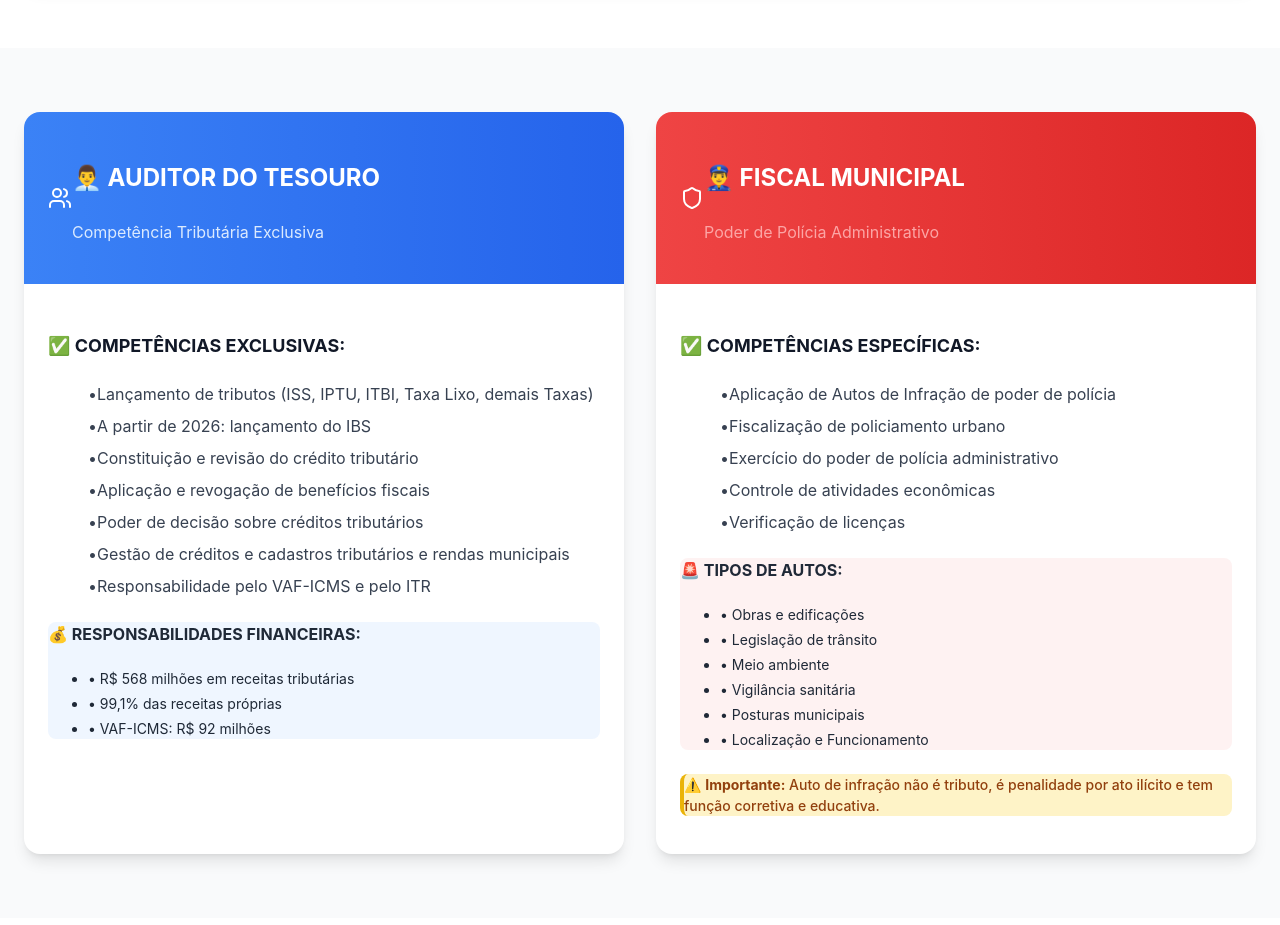
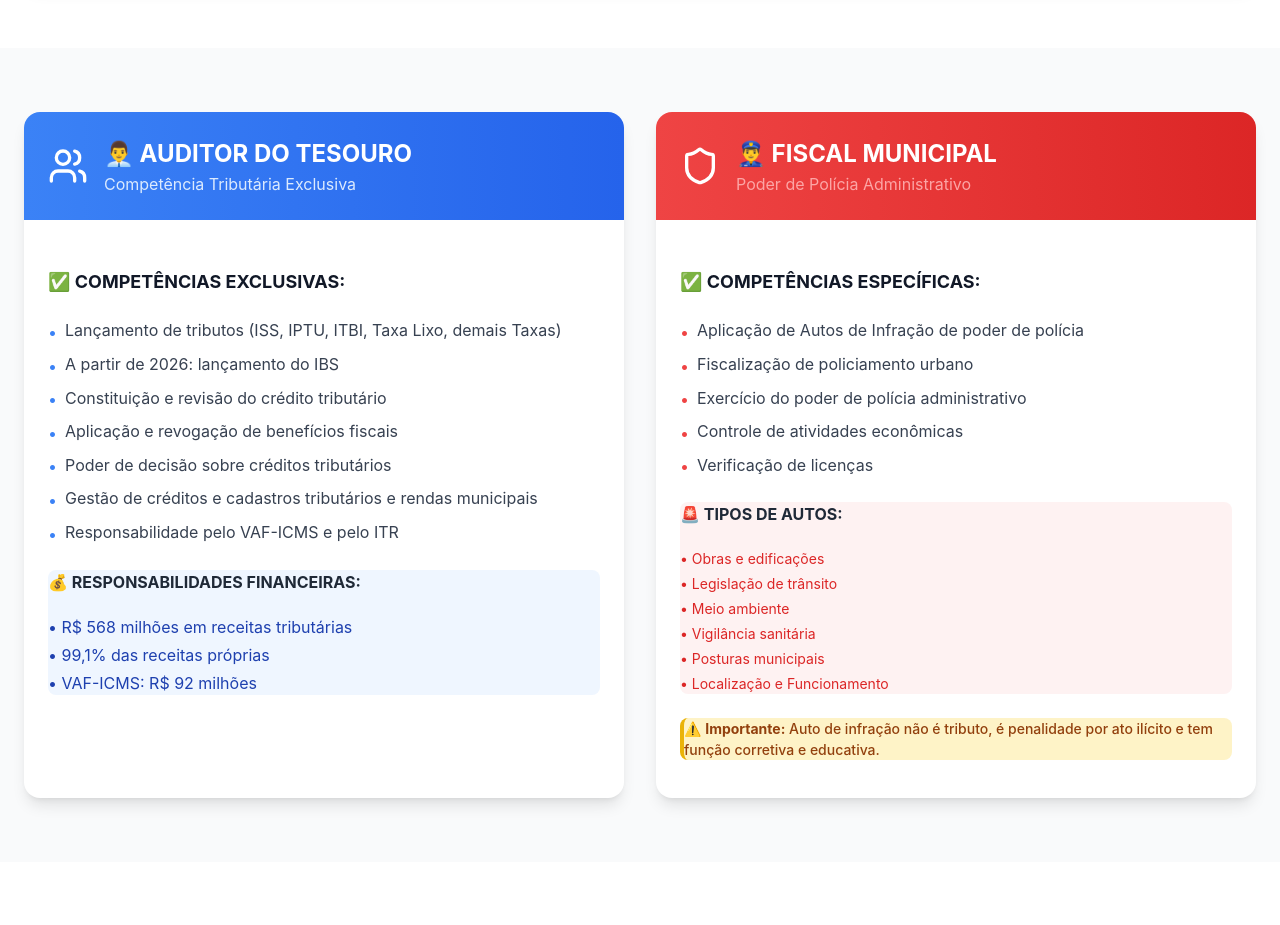
Before and after one commit to RomuloMaltez/cartilha-pmpv, a React (Vite) app: page / in a window 1280 px wide. Shown: the part 2920-3845 px from the top of the page. Built offline with nearby package versions, Linux system fonts and the light colour scheme.

Commit message:
Update v11 CartilhaWebInterativa.jsx

```diff
--- a/src/components/CartilhaWebInterativa.jsx
+++ b/src/components/CartilhaWebInterativa.jsx
@@ -364,11 +364,11 @@ const CartilhaWebInterativa = () => {
                   color: 'white',
                   padding: '1.5rem'
                 }}>
-                  <div className="flex items-center">
-                    <Users className="h-10 w-10 mr-4" />
+                  <div style={{ display: 'flex', alignItems: 'center' }}>
+                    <Users style={{ height: '2.5rem', width: '2.5rem', marginRight: '1rem' }} />
                     <div>
-                      <h3 className="text-2xl font-bold">👨‍💼 AUDITOR DO TESOURO</h3>
-                      <p style={{ color: '#dbeafe' }}>Competência Tributária Exclusiva</p>
+                      <h3 style={{ fontSize: '1.5rem', fontWeight: 'bold', margin: 0 }}>👨‍💼 AUDITOR DO TESOURO</h3>
+                      <p style={{ color: '#dbeafe', margin: 0, fontSize: '1rem' }}>Competência Tributária Exclusiva</p>
                     </div>
                   </div>
                 </div>
@@ -376,33 +376,33 @@ const CartilhaWebInterativa = () => {
                 <div className="p-6">
                   <div className="mb-6">
                     <h4 className="text-lg font-bold text-gray-900 mb-3">✅ COMPETÊNCIAS EXCLUSIVAS:</h4>
-                    <ul className="space-y-2 text-gray-700">
-                      <li className="flex items-start">
-                        <span className="text-blue-500 mr-2">•</span>
+                    <ul style={{ listStyle: 'none', padding: 0, margin: 0 }}>
+                      <li style={{ display: 'flex', alignItems: 'flex-start', marginBottom: '0.5rem', color: '#374151' }}>
+                        <span style={{ color: '#3b82f6', marginRight: '0.5rem', marginTop: '0.1rem' }}>•</span>
                         Lançamento de tributos (ISS, IPTU, ITBI, Taxa Lixo, demais Taxas)
                       </li>
-                      <li className="flex items-start">
-                        <span className="text-blue-500 mr-2">•</span>
+                      <li style={{ display: 'flex', alignItems: 'flex-start', marginBottom: '0.5rem', color: '#374151' }}>
+                        <span style={{ color: '#3b82f6', marginRight: '0.5rem', marginTop: '0.1rem' }}>•</span>
                         A partir de 2026: lançamento do IBS
                       </li>
-                      <li className="flex items-start">
-                        <span className="text-blue-500 mr-2">•</span>
+                      <li style={{ display: 'flex', alignItems: 'flex-start', marginBottom: '0.5rem', color: '#374151' }}>
+                        <span style={{ color: '#3b82f6', marginRight: '0.5rem', marginTop: '0.1rem' }}>•</span>
                         Constituição e revisão do crédito tributário
                       </li>
-                      <li className="flex items-start">
-                        <span className="text-blue-500 mr-2">•</span>
+                      <li style={{ display: 'flex', alignItems: 'flex-start', marginBottom: '0.5rem', color: '#374151' }}>
+                        <span style={{ color: '#3b82f6', marginRight: '0.5rem', marginTop: '0.1rem' }}>•</span>
                         Aplicação e revogação de benefícios fiscais
                       </li>
-                      <li className="flex items-start">
-                        <span className="text-blue-500 mr-2">•</span>
+                      <li style={{ display: 'flex', alignItems: 'flex-start', marginBottom: '0.5rem', color: '#374151' }}>
+                        <span style={{ color: '#3b82f6', marginRight: '0.5rem', marginTop: '0.1rem' }}>•</span>
                         Poder de decisão sobre créditos tributários
                       </li>
-                      <li className="flex items-start">
-                        <span className="text-blue-500 mr-2">•</span>
+                      <li style={{ display: 'flex', alignItems: 'flex-start', marginBottom: '0.5rem', color: '#374151' }}>
+                        <span style={{ color: '#3b82f6', marginRight: '0.5rem', marginTop: '0.1rem' }}>•</span>
                         Gestão de créditos e cadastros tributários e rendas municipais
                       </li>
-                      <li className="flex items-start">
-                        <span className="text-blue-500 mr-2">•</span>
+                      <li style={{ display: 'flex', alignItems: 'flex-start', marginBottom: '0.5rem', color: '#374151' }}>
+                        <span style={{ color: '#3b82f6', marginRight: '0.5rem', marginTop: '0.1rem' }}>•</span>
                         Responsabilidade pelo VAF-ICMS e pelo ITR
                       </li>
                     </ul>
@@ -410,10 +410,10 @@ const CartilhaWebInterativa = () => {
 
                   <div className="bg-blue-50 rounded-lg p-4">
                     <h4 className="font-bold text-blue-900 mb-2">💰 RESPONSABILIDADES FINANCEIRAS:</h4>
-                    <ul className="text-sm text-blue-800 space-y-1">
-                      <li>• R$ 568 milhões em receitas tributárias</li>
-                      <li>• 99,1% das receitas próprias</li>
-                      <li>• VAF-ICMS: R$ 92 milhões</li>
+                    <ul style={{ listStyle: 'none', padding: 0, margin: 0 }}>
+                      <li style={{ color: '#1e40af', marginBottom: '0.25rem' }}>• R$ 568 milhões em receitas tributárias</li>
+                      <li style={{ color: '#1e40af', marginBottom: '0.25rem' }}>• 99,1% das receitas próprias</li>
+                      <li style={{ color: '#1e40af', marginBottom: '0.25rem' }}>• VAF-ICMS: R$ 92 milhões</li>
                     </ul>
                   </div>
                 </div>
@@ -426,11 +426,11 @@ const CartilhaWebInterativa = () => {
                   color: 'white',
                   padding: '1.5rem'
                 }}>
-                  <div className="flex items-center">
-                    <Shield className="h-10 w-10 mr-4" />
+                  <div style={{ display: 'flex', alignItems: 'center' }}>
+                    <Shield style={{ height: '2.5rem', width: '2.5rem', marginRight: '1rem' }} />
                     <div>
-                      <h3 className="text-2xl font-bold">👮‍♂️ FISCAL MUNICIPAL</h3>
-                      <p style={{ color: '#fca5a5' }}>Poder de Polícia Administrativo</p>
+                      <h3 style={{ fontSize: '1.5rem', fontWeight: 'bold', margin: 0 }}>👮‍♂️ FISCAL MUNICIPAL</h3>
+                      <p style={{ color: '#fca5a5', margin: 0, fontSize: '1rem' }}>Poder de Polícia Administrativo</p>
                     </div>
                   </div>
                 </div>
@@ -438,25 +438,25 @@ const CartilhaWebInterativa = () => {
                 <div className="p-6">
                   <div className="mb-6">
                     <h4 className="text-lg font-bold text-gray-900 mb-3">✅ COMPETÊNCIAS ESPECÍFICAS:</h4>
-                    <ul className="space-y-2 text-gray-700">
-                      <li className="flex items-start">
-                        <span className="text-red-500 mr-2">•</span>
+                    <ul style={{ listStyle: 'none', padding: 0, margin: 0 }}>
+                      <li style={{ display: 'flex', alignItems: 'flex-start', marginBottom: '0.5rem', color: '#374151' }}>
+                        <span style={{ color: '#ef4444', marginRight: '0.5rem', marginTop: '0.1rem' }}>•</span>
                         Aplicação de Autos de Infração de poder de polícia
                       </li>
-                      <li className="flex items-start">
-                        <span className="text-red-500 mr-2">•</span>
+                      <li style={{ display: 'flex', alignItems: 'flex-start', marginBottom: '0.5rem', color: '#374151' }}>
+                        <span style={{ color: '#ef4444', marginRight: '0.5rem', marginTop: '0.1rem' }}>•</span>
                         Fiscalização de policiamento urbano
                       </li>
-                      <li className="flex items-start">
-                        <span className="text-red-500 mr-2">•</span>
+                      <li style={{ display: 'flex', alignItems: 'flex-start', marginBottom: '0.5rem', color: '#374151' }}>
+                        <span style={{ color: '#ef4444', marginRight: '0.5rem', marginTop: '0.1rem' }}>•</span>
                         Exercício do poder de polícia administrativo
                       </li>
-                      <li className="flex items-start">
-                        <span className="text-red-500 mr-2">•</span>
+                      <li style={{ display: 'flex', alignItems: 'flex-start', marginBottom: '0.5rem', color: '#374151' }}>
+                        <span style={{ color: '#ef4444', marginRight: '0.5rem', marginTop: '0.1rem' }}>•</span>
                         Controle de atividades econômicas
                       </li>
-                      <li className="flex items-start">
-                        <span className="text-red-500 mr-2">•</span>
+                      <li style={{ display: 'flex', alignItems: 'flex-start', marginBottom: '0.5rem', color: '#374151' }}>
+                        <span style={{ color: '#ef4444', marginRight: '0.5rem', marginTop: '0.1rem' }}>•</span>
                         Verificação de licenças
                       </li>
                     </ul>
@@ -464,13 +464,13 @@ const CartilhaWebInterativa = () => {
 
                   <div className="bg-red-50 rounded-lg p-4 mb-6">
                     <h4 className="font-bold text-red-900 mb-2">🚨 TIPOS DE AUTOS:</h4>
-                    <ul className="text-sm text-red-800 space-y-1">
-                      <li>• Obras e edificações</li>
-                      <li>• Legislação de trânsito</li>
-                      <li>• Meio ambiente</li>
-                      <li>• Vigilância sanitária</li>
-                      <li>• Posturas municipais</li>
-                      <li>• Localização e Funcionamento</li>
+                    <ul style={{ listStyle: 'none', padding: 0, margin: 0 }}>
+                      <li style={{ color: '#dc2626', marginBottom: '0.25rem', fontSize: '0.875rem' }}>• Obras e edificações</li>
+                      <li style={{ color: '#dc2626', marginBottom: '0.25rem', fontSize: '0.875rem' }}>• Legislação de trânsito</li>
+                      <li style={{ color: '#dc2626', marginBottom: '0.25rem', fontSize: '0.875rem' }}>• Meio ambiente</li>
+                      <li style={{ color: '#dc2626', marginBottom: '0.25rem', fontSize: '0.875rem' }}>• Vigilância sanitária</li>
+                      <li style={{ color: '#dc2626', marginBottom: '0.25rem', fontSize: '0.875rem' }}>• Posturas municipais</li>
+                      <li style={{ color: '#dc2626', marginBottom: '0.25rem', fontSize: '0.875rem' }}>• Localização e Funcionamento</li>
                     </ul>
                   </div>
 
```
